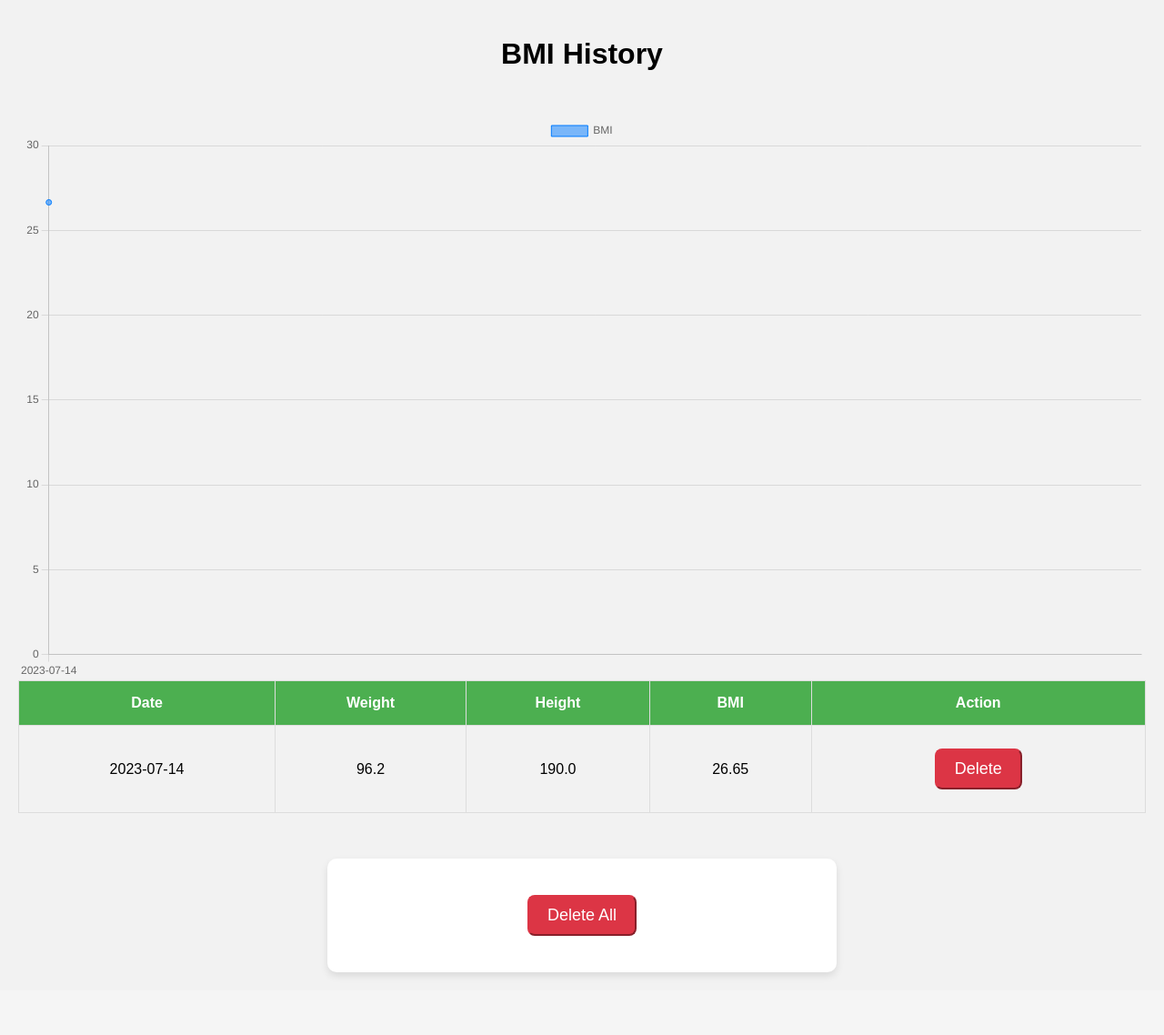
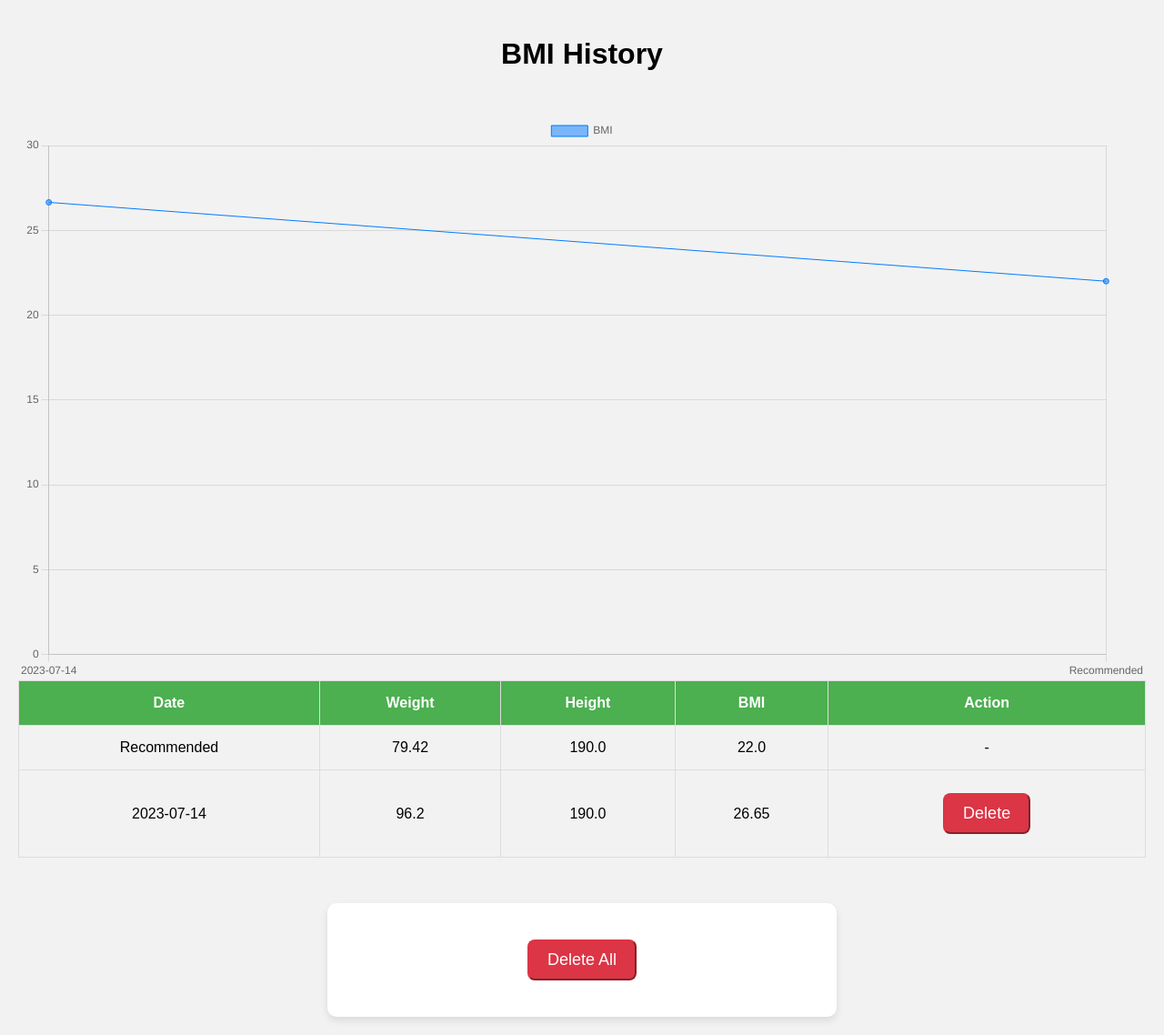
Before and after one commit to AntoneseiCristian/AI-Powered-Fitness-Assistant-with-WhatsApp-Integration, a Flask app: page /history in a window 1280 px wide. Shown: the part 102-1240 px from the top of the page at 91% size. Before the commit the page ends 1176 px from the top, so only its background shows below. Run offline with Flask 3, Linux system fonts and the light colour scheme; a user stored in the database is signed in.

Commit message:
v0.44
Implemented recommended BMI and weight features

1. Modified the profile.html file to send an AJAX request when the height is entered, which fetches the recommended BMI based on the user's height.

2. Updated the history route in app.py to calculate the recommended BMI and weight based on the user's height, and pass these values to the history.html template.

3. Updated the history.html file to display the recommended BMI, weight, and user's height at the top of the BMI history table and in the BMI chart.

4. Implemented a new function, calculate_recommended_bmi_and_weight(height), which calculates the recommended BMI and weight based on the user's height.

These changes enhance the user experience by providing personalized recommendations and visualizing these recommendations in the user's BMI history.

```diff
--- a/app.py
+++ b/app.py
@@ -131,6 +131,17 @@ def logout():
     logout_user()
     flash('You have been logged out.', 'success')
     return redirect(url_for('landing'))
+def calculate_recommended_bmi_and_weight(height):
+    # Convert height from cm to m
+    height_m = height / 100
+
+    # Calculate the weight that corresponds to a BMI of 22
+    recommended_weight = 22 * (height_m ** 2)
+
+    # Calculate the BMI that corresponds to the recommended weight
+    recommended_bmi = calculate_bmi(recommended_weight, height)
+
+    return recommended_bmi, recommended_weight
 
 @app.route('/history', methods=['GET'])
 @login_required
@@ -142,10 +153,18 @@ def history():
     dates = [record.date.strftime('%Y-%m-%d') for record in bmi_records]
     bmis = [record.bmi for record in bmi_records]
 
+    # Get the user's profile
+    profile = UserProfile.query.filter_by(user_id=current_user.id).first()
+    height = profile.height if profile else None
+
+    # Calculate the recommended BMI and weight based on the user's height
+    recommended_bmi, recommended_weight = calculate_recommended_bmi_and_weight(height) if height else (None, None)
+
     print(dates)  # Add this line to print the dates data
     print(bmis)  # Add this line to print the bmis data
 
-    return render_template('history.html', bmi_records=bmi_records, dates=dates, bmis=bmis)
+    return render_template('history.html', bmi_records=bmi_records, dates=dates, bmis=bmis, recommended_bmi=recommended_bmi, recommended_weight=recommended_weight, height=height)
+
 
 
 @app.route('/delete_record/<int:record_id>', methods=['POST'])
--- a/templates/history.html
+++ b/templates/history.html
@@ -11,8 +11,8 @@ BMI History
 <script>
     var ctx = document.getElementById('bmiChart').getContext('2d');
 
-    var dates = {{ dates|tojson }};
-    var bmis = {{ bmis|tojson }};
+    var dates = ['Recommended'].concat({{ dates|tojson }});
+    var bmis = [{{ recommended_bmi }}].concat({{ bmis|tojson }});
 
     // Reverse the arrays
     dates.reverse();
@@ -48,10 +48,16 @@ BMI History
                 <th>Height</th>
                 <th>BMI</th>
                 <th>Action</th>
-
             </tr>
         </thead>
         <tbody>
+            <tr>
+                <td>Recommended</td>
+                <td>{{ recommended_weight }}</td>
+                <td>{{ height }}</td>
+                <td>{{ recommended_bmi }}</td>
+                <td>-</td>
+            </tr>
             {% for record in bmi_records %}
             <tr>
                 <td>{{ record.date.strftime('%Y-%m-%d') }}</td>
--- a/templates/index.html
+++ b/templates/index.html
@@ -7,7 +7,7 @@
 {% block content %}
 <div class="container">
     <form action="/index" method="post">
-        <input type="number" name="weight" placeholder="{{ _('Weight in kg') }}" required>
+        <input type="number" name="weight" step="0.1" placeholder="{{ _('Weight in kg') }}" required>
         <input type="number" name="height" placeholder="{{ _('Height in cm') }}" value="{{ height }}" required>
         <input type="date" name="previous_date" placeholder="{{ _('Previous Date') }}">
         <input type="submit" value="{{ _('Calculate BMI') }}">
```
Also changed, not shown: templates/profile.html (+14 -1 lines), instance/bmi_app.db.
